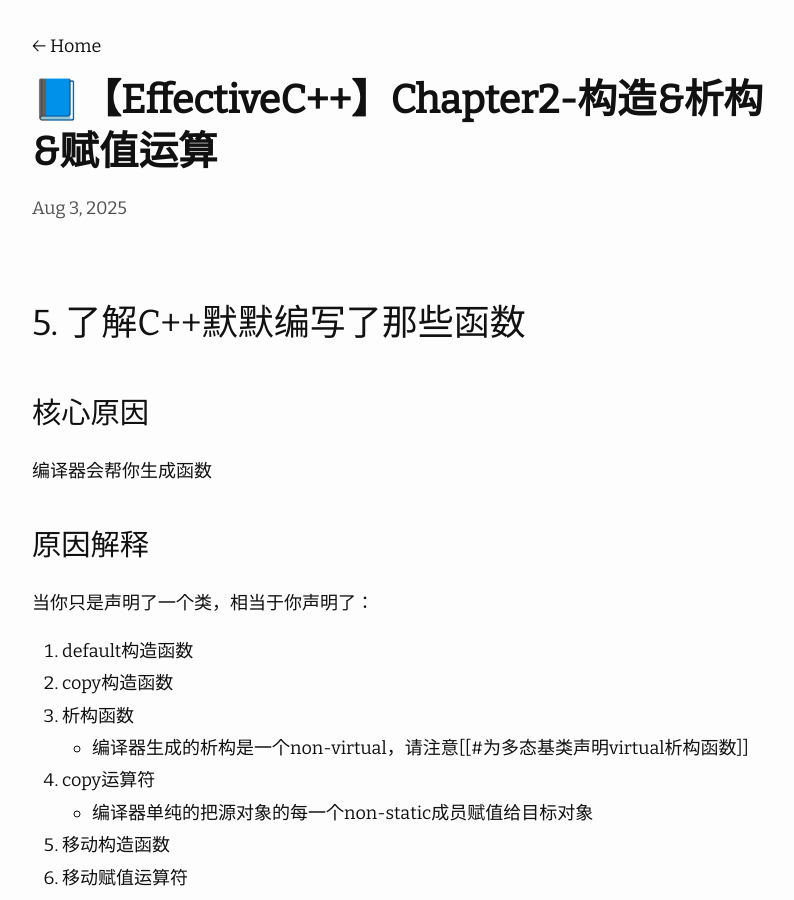
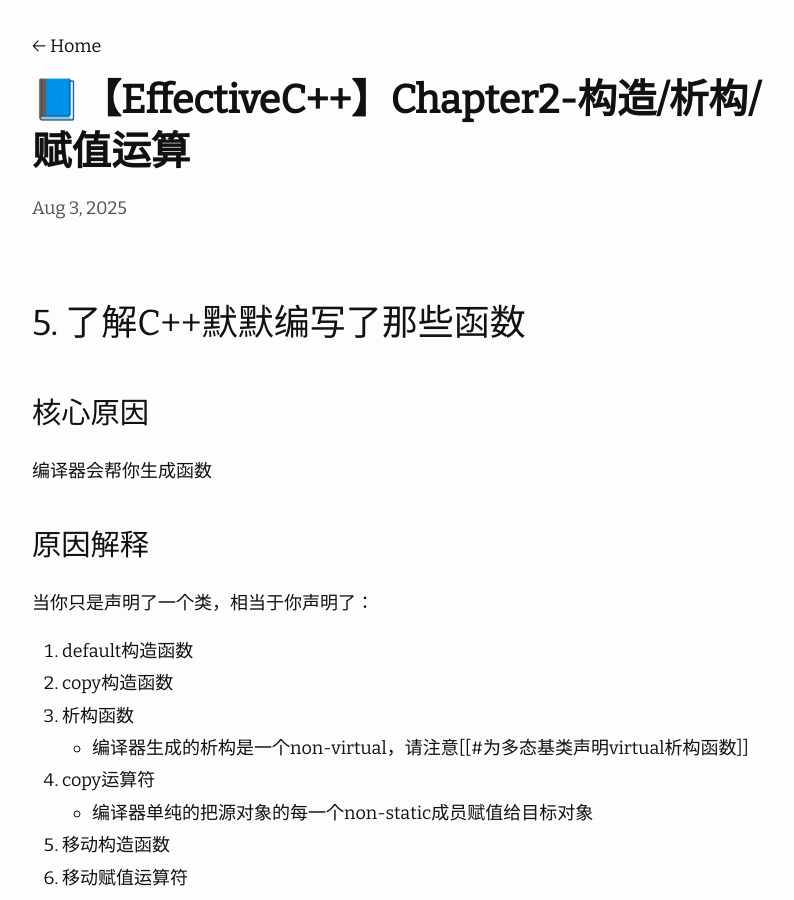
Before and after one commit to EmmettHan/EmmettHan.github.io, a Jekyll site: the page built from _posts/2025-08-02-effectivec++-chapter2.md, in a window 1280 px wide and 900 px high. Shown: the whole window, without its empty margins (238-1032 px from the left). Built offline with Jekyll 4.4.1, drawn with Linux system fonts in a browser that asks for light colours; nearby versions of some CDN libraries.

Commit message:
change name & to /

```diff
--- a/_posts/2025-08-02-effectivec++-chapter2.md
+++ b/_posts/2025-08-02-effectivec++-chapter2.md
@@ -1,6 +1,6 @@
 ---
 layout: post
-title: 📘【EffectiveC++】Chapter2-构造&析构&赋值运算
+title: 📘【EffectiveC++】Chapter2-构造/析构/赋值运算
 date: 2025-8-3
 ---
 ## 5. 了解C++默默编写了那些函数
```
